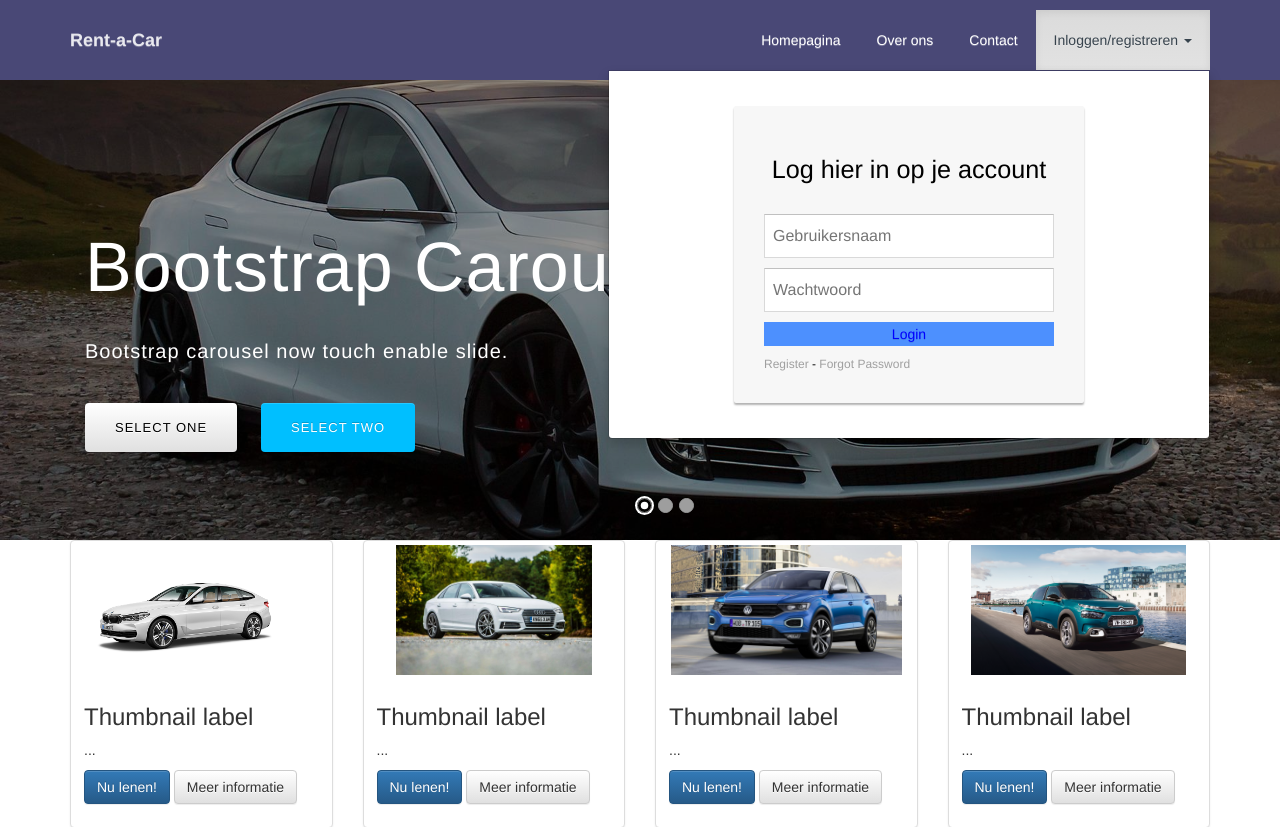
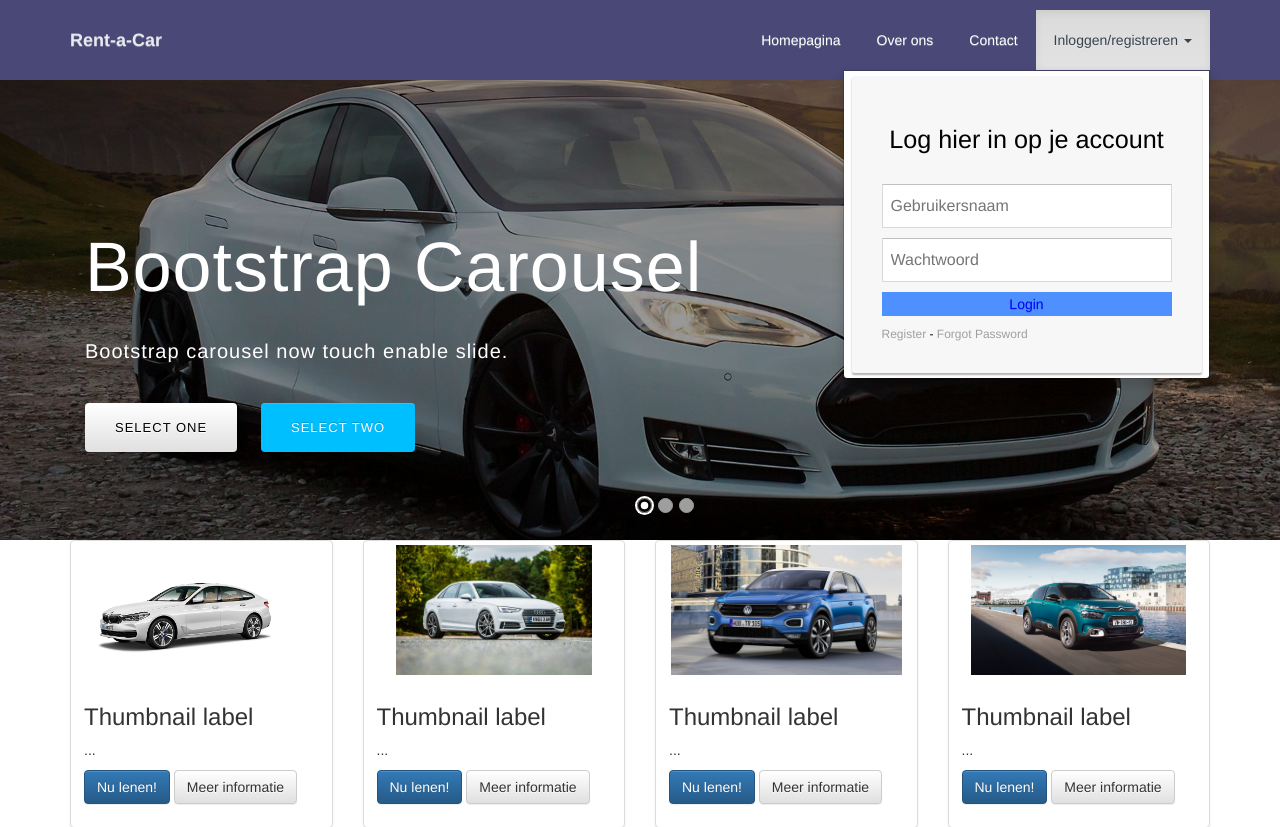
Before and after one commit to Niek99/Rent-a-Car, a PHP site: page /index.php in a window 1280 px wide, after a click on "Inloggen/registreren". Shown: the top 827 px of the page. Run offline with PHP 8.4, Linux system fonts and the light colour scheme; some web fonts are replaced.

Commit message:
halaladfsdf

```diff
--- a/assets/css/dropdown.css
+++ b/assets/css/dropdown.css
@@ -1,3 +1,10 @@
+.modal-dialog{
+    width: 365px !important;
+    margin: 0px auto !important;
+}
+.dropdown-menu{
+    background: none;
+}
 .loginmodal-container {
     padding: 30px;
     max-width: 350px;
--- a/includes/header.php
+++ b/includes/header.php
@@ -20,8 +20,8 @@
                     <li class="dropdown">
                         <a href="#" style="color:rgb(255,255,255);" class="dropdown-toggle" data-toggle="dropdown" role="button" aria-haspopup="true" aria-expanded="false" >Inloggen/registreren <span class="caret"></span></a>
                         <?php
-                        $laatzien = $inloggen->login();
-                        echo $laatzien;
+                            $laatzien = $inloggen->login();
+                            echo $laatzien;
                         ?>
                     </li>
                 </ul>
```
